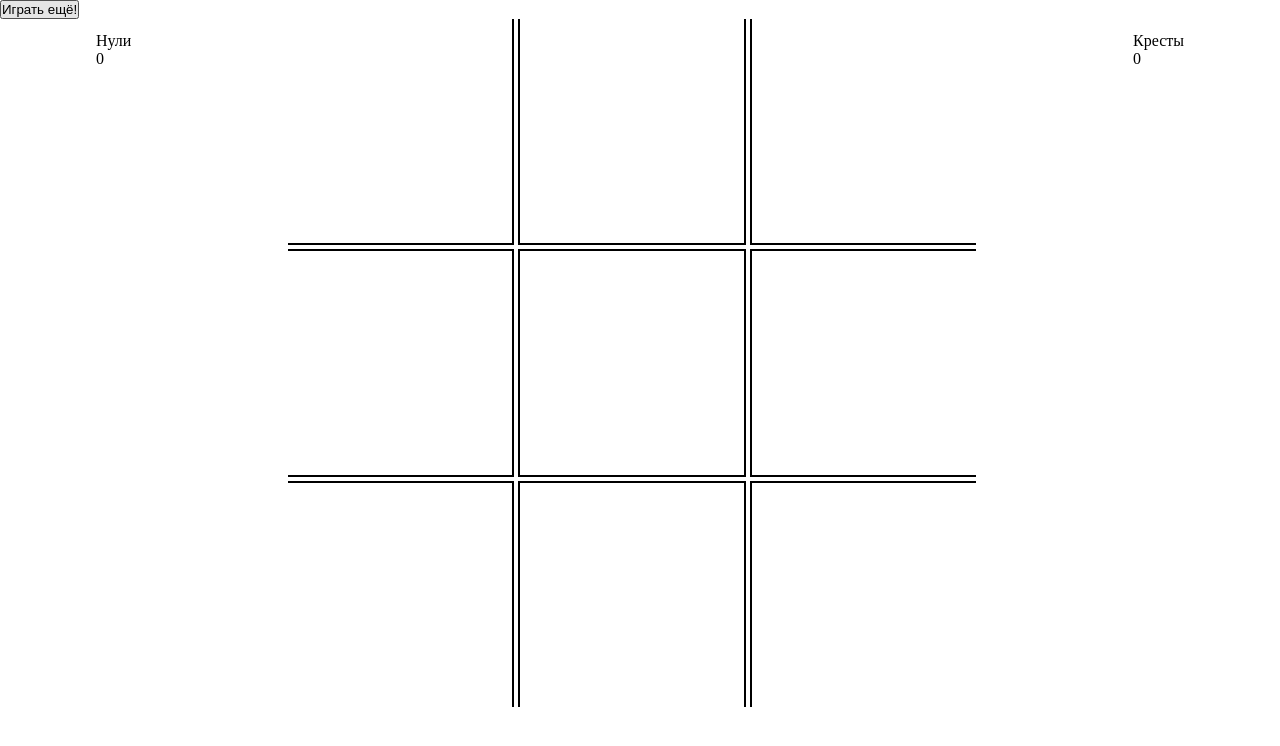
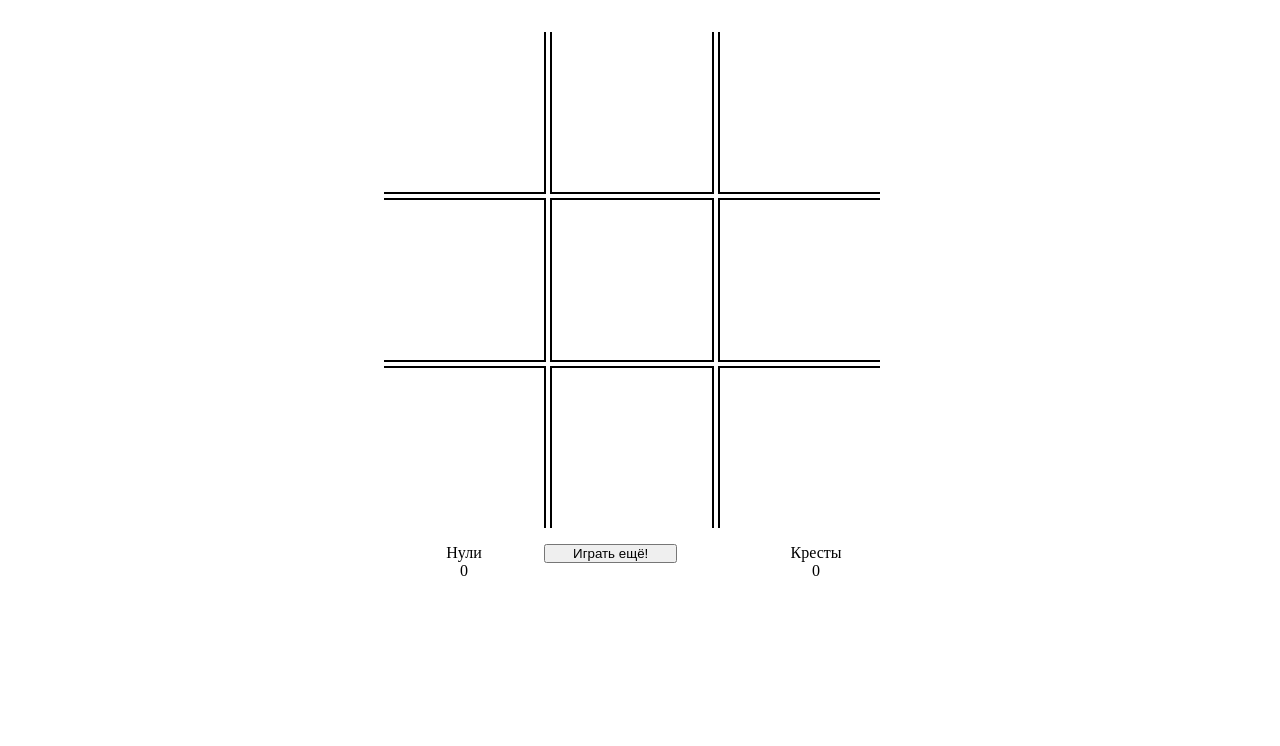
Before and after one commit to Zovma/tic-tac-toe, a plain HTML site: page index.html in a window 1280 px wide. Drawn offline with Linux system fonts and the light colour scheme.

Commit message:
'finish'

```diff
--- a/index.html
+++ b/index.html
@@ -11,8 +11,20 @@
 
 <body>
 
+    <div id="main">
+
+        <div id="square">
+            <div id="zero"></div>
+            <div id="one"></div>
+            <div id="two"></div>
+            <div id="three"></div>
+            <div id="four"></div>
+            <div id="five"></div>
+            <div id="six"></div>
+            <div id="seven"></div>
+            <div id="eight"></div>
+        </div>
         <input type="button" value="Играть ещё!" id="btn">
-
 
         <div id="winO">
             <p>Нули</p>
@@ -25,17 +37,6 @@
             <p>0</p>
             <p></p>
         </div>
-
-    <div id="square">
-        <div id="zero"></div>
-        <div id="one"></div>
-        <div id="two"></div>
-        <div id="three"></div>
-        <div id="four"></div>
-        <div id="five"></div>
-        <div id="six"></div>
-        <div id="seven"></div>
-        <div id="eight"></div>
     </div>
 
 
--- a/script.js
+++ b/script.js
@@ -117,8 +117,8 @@ function check(e) {
 function nol1(e) {
     let elem = e
     let nol = document.createElement('IMG')
-    nol.style.width = '14em'
-    nol.style.height = '14em'
+    nol.style.width = '10em'
+    nol.style.height = '10em'
     nol.src = './img/nol.png'
     elem.appendChild(nol);
 
@@ -129,8 +129,8 @@ function nol1(e) {
 function cross1(e) {
     let elem = e
     let cross = document.createElement('IMG')
-    cross.style.width = '14em'
-    cross.style.height = '14em'
+    cross.style.width = '10em'
+    cross.style.height = '10em'
     cross.src = './img/krest.png'
     elem.appendChild(cross)
 }
@@ -178,7 +178,7 @@ function nextGame() {
     document.getElementById('five').style.borderLeft = '2px solid black'
     document.getElementById('five').style.borderTop = '2px solid black'
     document.getElementById('five').style.borderBottom = '2px solid black'
-    document.getElementById('five').style.borderLeft = ''
+    document.getElementById('five').style.borderRight = ''
 
     document.getElementById('six').style.borderLeft = ''
     document.getElementById('six').style.borderBottom = ''
--- a/style.css
+++ b/style.css
@@ -2,79 +2,95 @@
     margin: 0;
     padding: 0;
 }
-
-#winX{
-    position: absolute;
-    top: 2em;
-    right: 6em;
+#main{
+    margin-left: auto;
+    margin-right: auto;
+    width: 32em;
+    height: 36em;
 }
 
-#winO{
-    position: absolute;
-    left: 6em;
-    top: 2em;
+#winX {
+    text-align: center;
+    margin-left: auto;
+    margin-right: auto;
+    width: 10em;
+    float: right;
 }
 
+#winO {
+    width: 10em;
+    text-align: center;
+    margin-left: auto;
+    margin-right: auto;
+    float: left;
+}
+
+#btn{
+    width: 10em;
+}
 
 #square {
-    width: 44em;
-    height: 44em;
-    /* border-style: solid; */
+    margin-top: 2em;
+    margin-left: 2em;
+    width: 32em;
+    height: 32em;
     margin-left: auto;
     margin-right: auto;
-    /* display: block; */
 }
 
 #zero, #one, #two, #three, #four, #five, #six, #seven, #eight {
-    width: 14em;
-    height: 14em;
+    width: 10em;
+    height: 10em;
     display: inline-block;
-    /* border: 2px solid black;
-    margin: 0px;
-    padding: 0px; */
 }
-
 
 #zero {
     border-right: 2px solid black;
     border-bottom: 2px solid black;
 }
+
 #one {
     border-left: 2px solid black;
     border-right: 2px solid black;
     border-bottom: 2px solid black;
 }
+
 #two {
     border-left: 2px solid black;
     border-bottom: 2px solid black;
 }
+
 #three {
     border-top: 2px solid black;
     border-right: 2px solid black;
     border-bottom: 2px solid black;
 }
+
 #four {
     border: 2px solid black;
 }
+
 #five {
     border-top: 2px solid black;
     border-left: 2px solid black;
     border-bottom: 2px solid black;
 }
+
 #six {
     border-top: 2px solid black;
     border-right: 2px solid black;
 }
+
 #seven {
     border-left: 2px solid black;
     border-top: 2px solid black;
     border-right: 2px solid black;
 }
+
 #eight {
     border-left: 2px solid black;
     border-top: 2px solid black;
 }
-
 
 /* #zero, #three{
     border-bottom-width: 2px;
```
Lines whose indentation alone changed are shown as unchanged.
